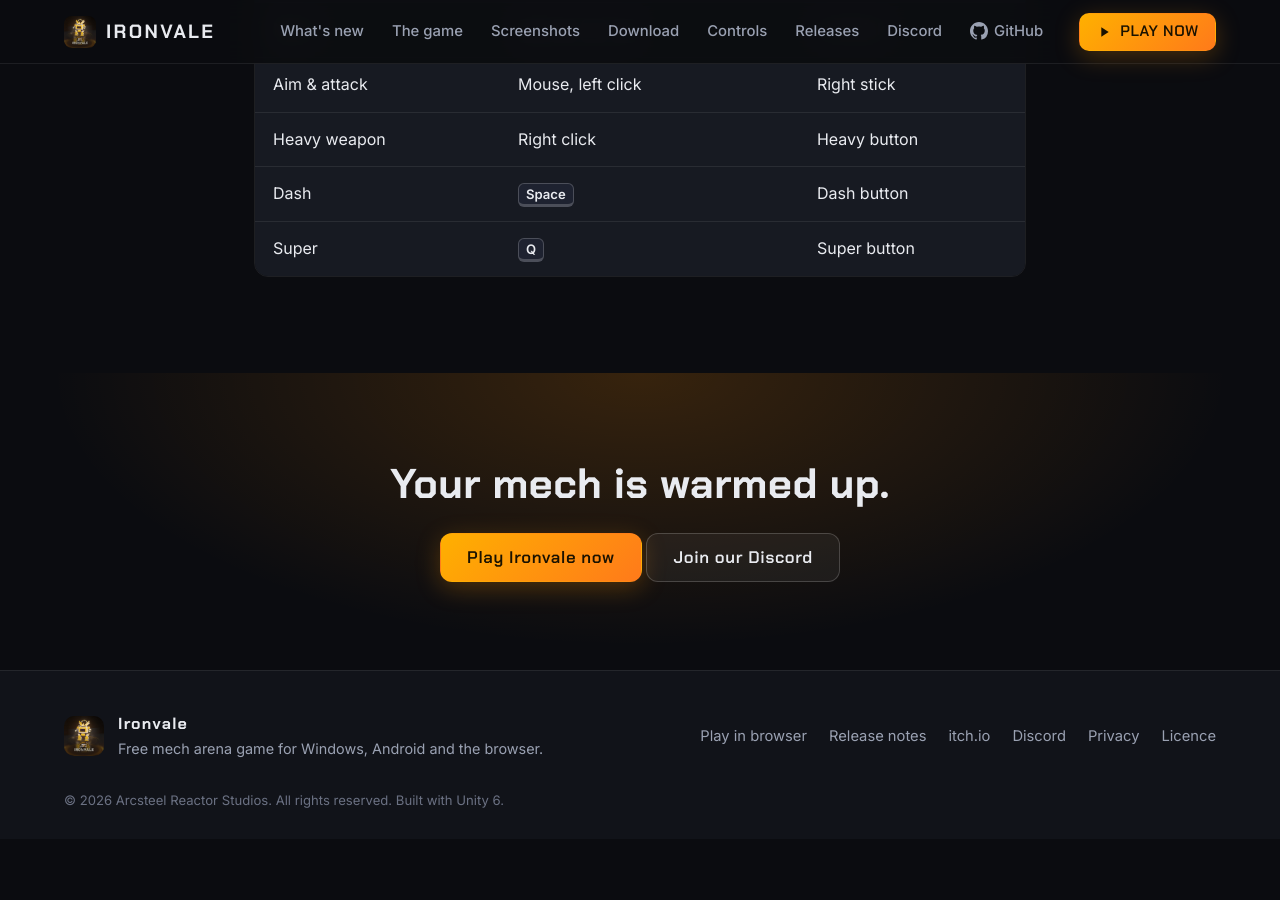
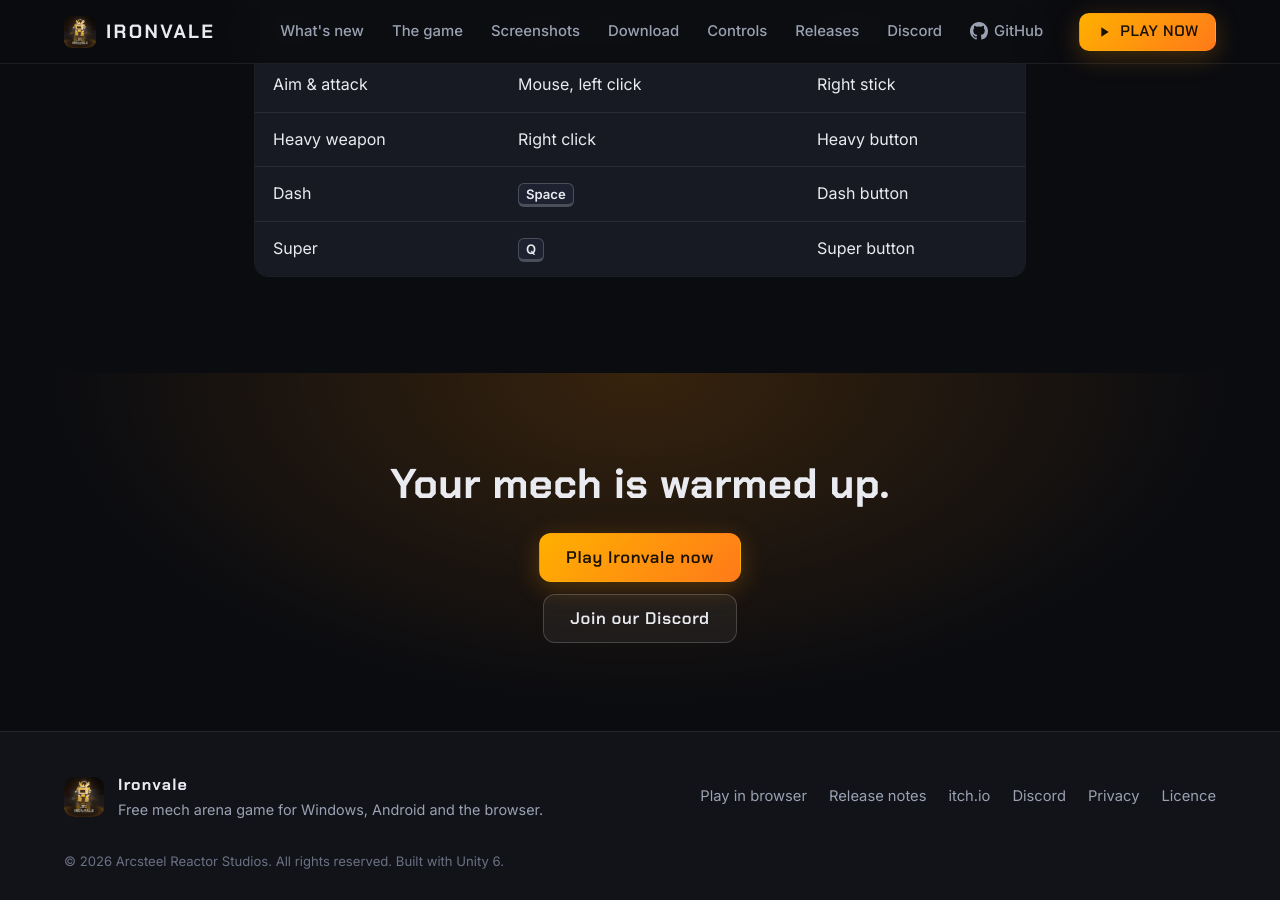
Before and after one commit to Da-coding-pro/Ironvale, a Jekyll site: the page built from index.html, in a window 1280 px wide and 900 px high, scrolled down 4708 px. Built offline with Jekyll 4.4.1, drawn with Linux system fonts in a browser that asks for light colours; comment, search, counter and statistics services are not loaded; before the commit the page ends 5547 px from its top, so only the background shows below that.

Commit message:
Space the bottom call-to-action buttons

```diff
--- a/assets/site.css
+++ b/assets/site.css
@@ -168,6 +168,8 @@
 
 .cta-band { padding: 88px 0; text-align: center; background: radial-gradient(ellipse at 50% 0%, rgba(255, 140, 0, 0.18), transparent 65%), var(--bg); }
 .cta-band h2 { margin-bottom: 24px; }
+.cta-band .container { display: flex; flex-direction: column; align-items: center; }
+.cta-band .container > .btn + .btn { margin-top: 12px; }
 
 /* Text pages (privacy etc.) */
 .prose { max-width: 780px; margin: 0 auto; padding: 56px 24px 88px; }
```
